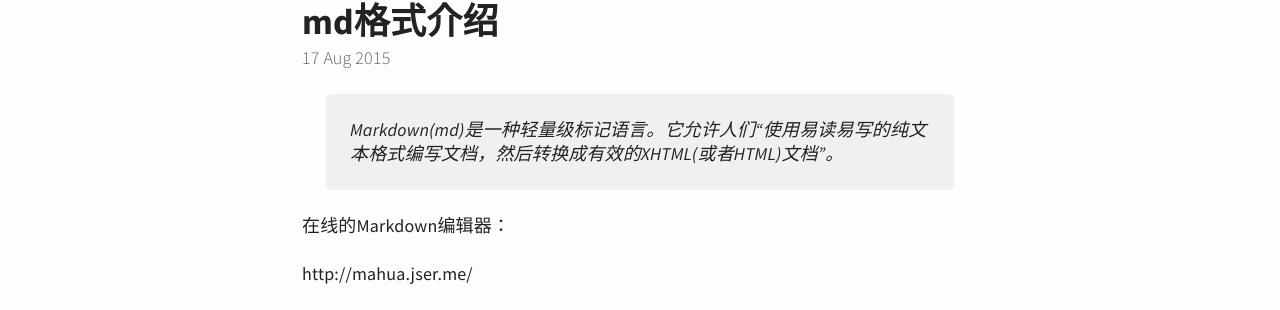
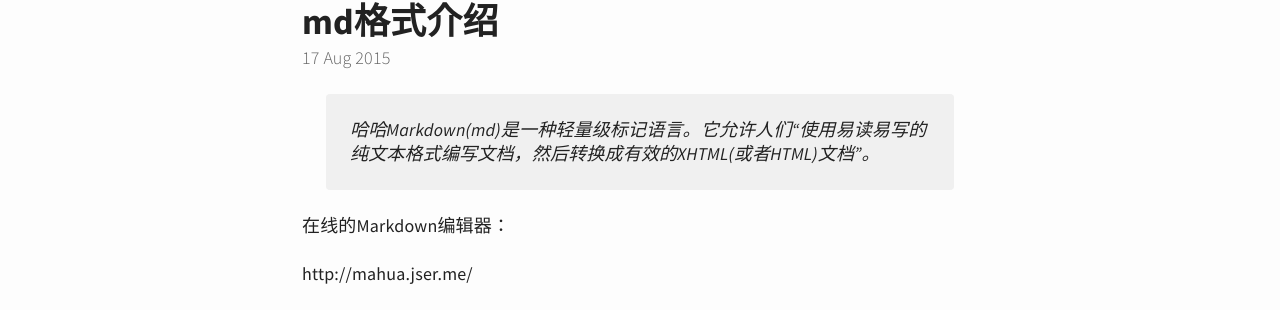
Before and after one commit to xiaoyu33/xiaoyu33.github.io, a Jekyll site: the page built from _posts/2015-08-17-md格式介绍.md, in a window 1280 px wide. Shown: the part 265-575 px from the top of the page. Built offline with Jekyll 4.4.1, drawn with Linux system fonts in a browser that asks for light colours; comment, search, counter and statistics services are not loaded.

Commit message:
Update 2015-08-17-md格式介绍.md

```diff
--- a/_posts/2015-08-17-md格式介绍.md
+++ b/_posts/2015-08-17-md格式介绍.md
@@ -2,7 +2,7 @@
 title: md格式介绍
 ---
 
-> Markdown(md)是一种轻量级标记语言。它允许人们“使用易读易写的纯文本格式编写文档，然后转换成有效的XHTML(或者HTML)文档”。
+> 哈哈Markdown(md)是一种轻量级标记语言。它允许人们“使用易读易写的纯文本格式编写文档，然后转换成有效的XHTML(或者HTML)文档”。
 
 在线的Markdown编辑器：
 
```
